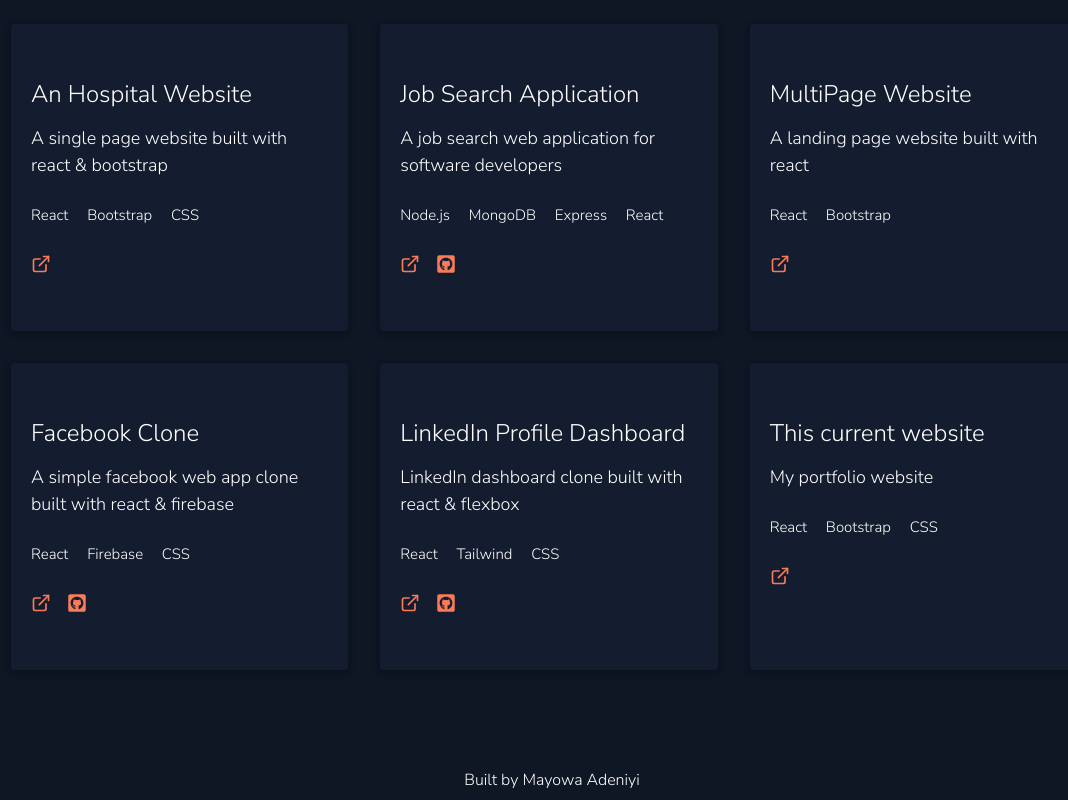
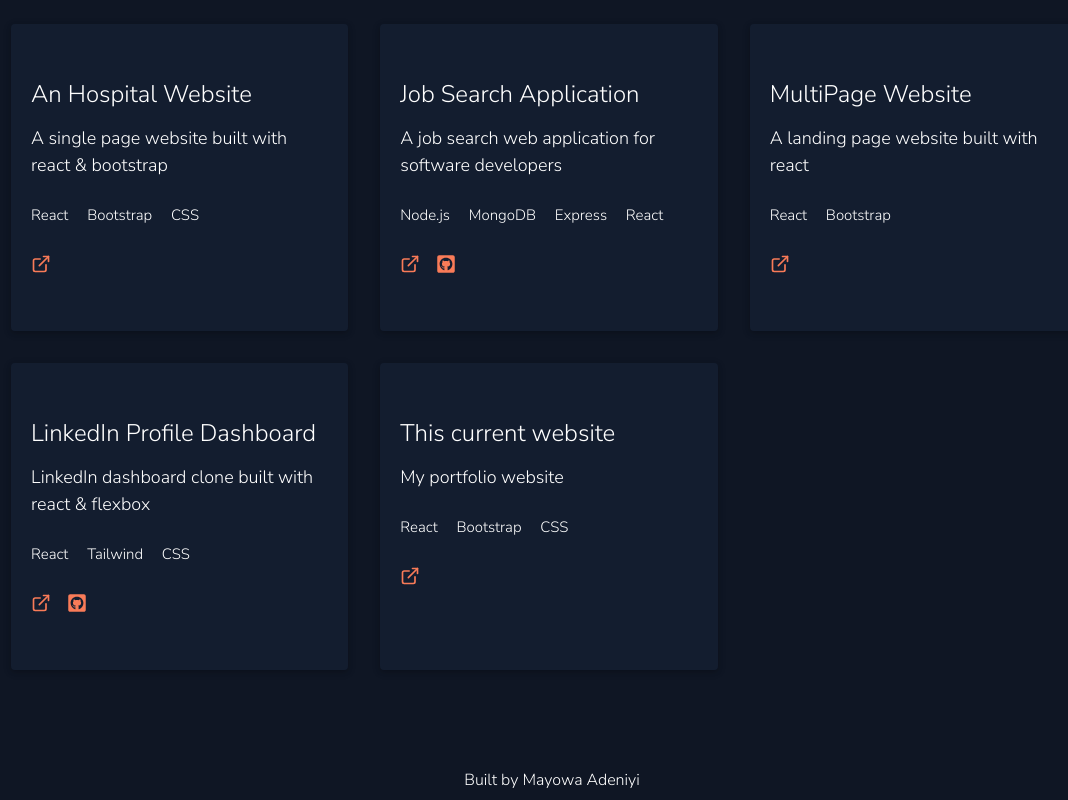
Before and after one commit to Ademayowa/portfolio-website-v1, a React (Create React App) app: page / in a window 1280 px wide. Shown: the part 1719-2519 px from the top of the page, without its empty margins (88-1156 px from the left). Built offline with nearby package versions, Linux system fonts and the light colour scheme; the HTML template or start-up script is replaced by a standard one.

Commit message:
removed facebook clone

```diff
--- a/src/projects.js
+++ b/src/projects.js
@@ -22,14 +22,14 @@ const projects = [
     url: 'https://api-pay.netlify.app/',
     // repo: 'https://github.com/Ademayowa/pay-api-multipage-website',
   },
-  {
-    id: '4',
-    title: 'Facebook Clone',
-    technologies: 'React Firebase CSS',
-    info: 'A simple facebook web app clone built with react & firebase',
-    url: 'https://prodfacebook-clone.web.app/',
-    repo: 'https://github.com/Ademayowa/twitter-demo-firebase',
-  },
+  // {
+  //   id: '4',
+  //   title: 'Real Estate App',
+  //   technologies: 'React Nextjs RapidAPI',
+  //   info: 'A simple facebook web app clone built with react & firebase',
+  //   url: 'https://prodfacebook-clone.web.app/',
+  //   repo: 'https://github.com/Ademayowa/twitter-demo-firebase',
+  // },
   {
     id: '5',
     title: 'LinkedIn Profile Dashboard',
```
